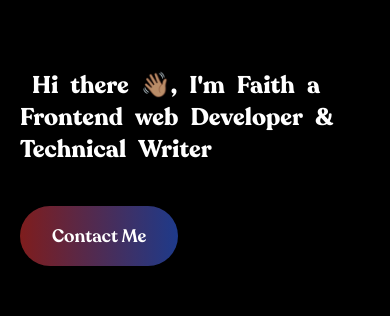
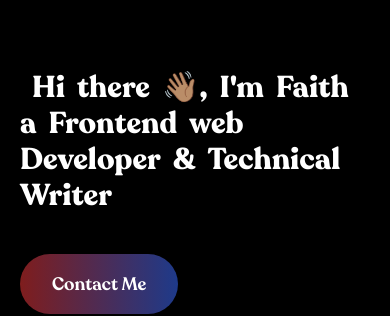
Before and after one commit to Faithyyyyy/My-Portfolio, a React (Vite) app: page / in a window 390 px wide. Shown: the part 126-442 px from the top of the page. Built offline with nearby package versions, Linux system fonts and the light colour scheme.

Commit message:
hero text animation done

```diff
--- a/src/Components/HeroSection.jsx
+++ b/src/Components/HeroSection.jsx
@@ -45,7 +45,7 @@ function Hero({ navIcon }) {
             return (
               <motion.h1
                 variants={child}
-                className="font-[Recoleta] font-[900] text-2xl sm:text-3xl md:text-4xl lg:text-6xl md:mb-3  inline-block text-white mr-3
+                className="font-[Recoleta] font-[900] text-3xl md:text-4xl lg:text-6xl md:mb-3  inline-block text-white mr-3
                 lg:mr-4"
                 key={index}
               >
```
